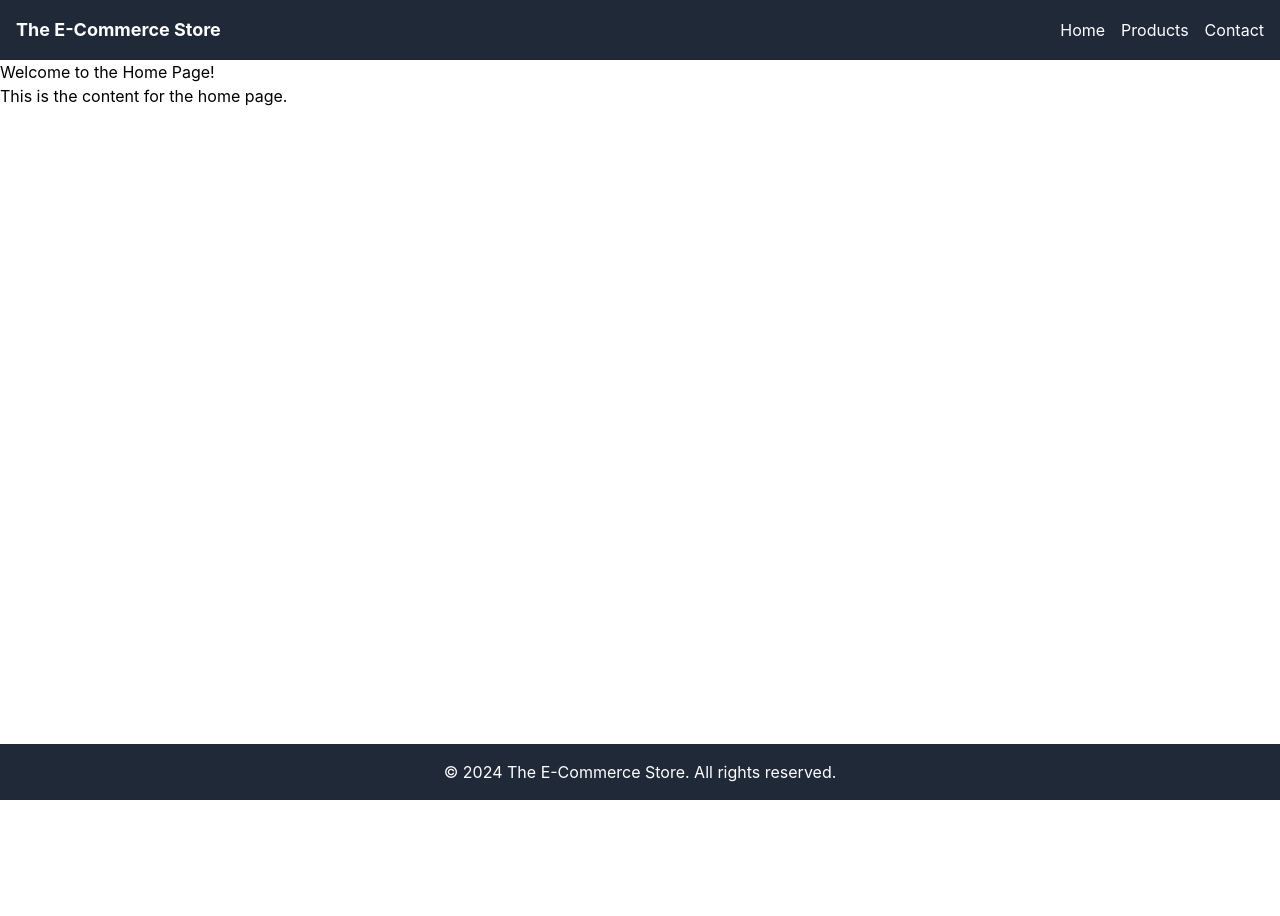
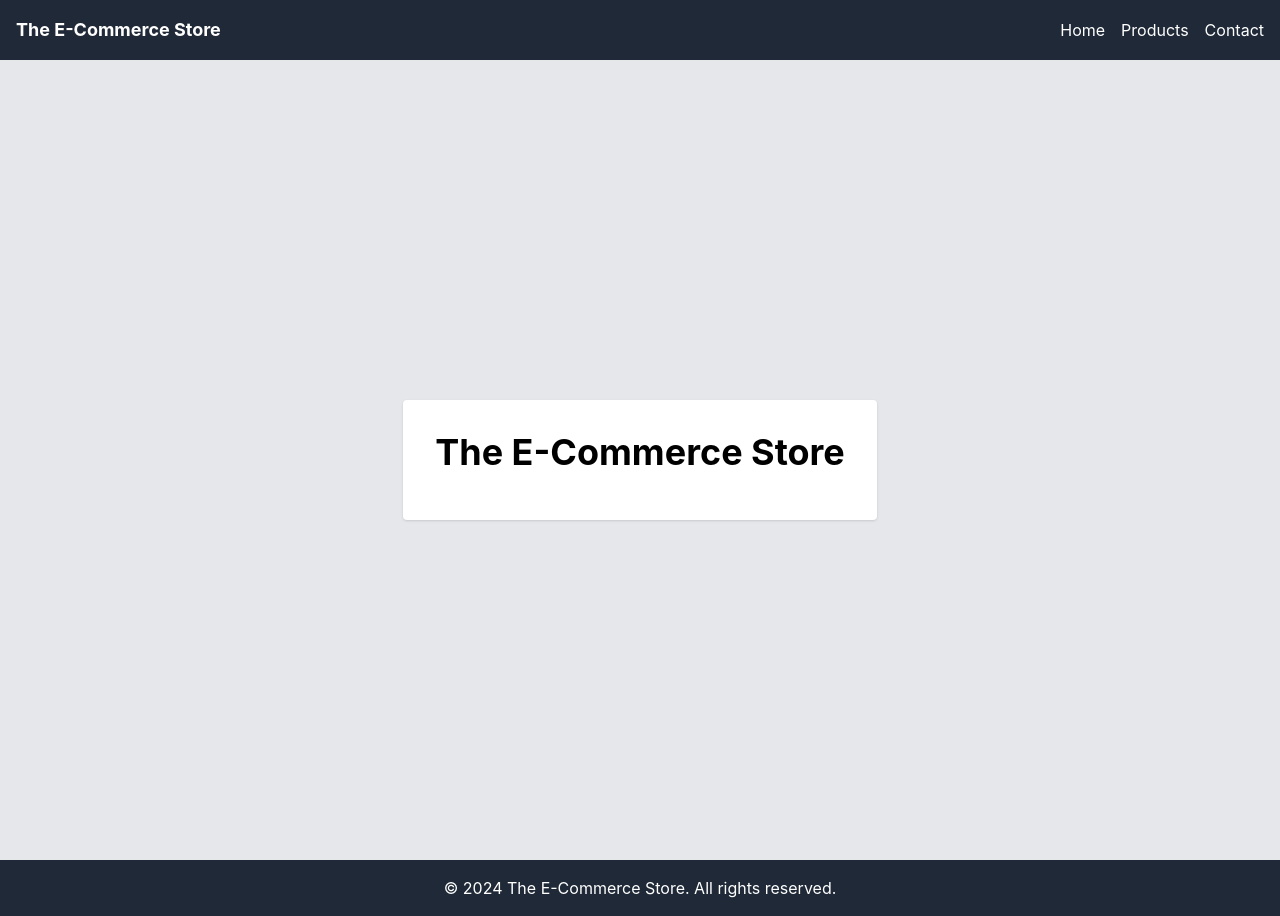
Before and after one commit to kmcarlson/JS_Frameworks_CA, a React (Create React App) app in the folder jsframeworksca/: page / in a window 1280 px wide. Before the commit the page ends 800 px from the top, so only its background shows below. Built offline with nearby package versions, Linux system fonts and the light colour scheme.

Commit message:
layout comp

```diff
--- a/jsframeworksca/src/App.js
+++ b/jsframeworksca/src/App.js
@@ -1,33 +1,22 @@
 // App.js
 import React from 'react';
 import { BrowserRouter as Router, Route, Routes } from 'react-router-dom';
-import Header from './comp/header';
-import Footer from './comp/footer';
+import Layout from './comp/Layout/layout';
 import Products from './pages/products';
+import Home from './pages/home';
 import Contact from './pages/contact';
 import './App.css';
-
-const Home = () => (
-  <div>
-    <h1>Welcome to the Home Page!</h1>
-    <p>This is the content for the home page.</p>
-  </div>
-);
 
 function App() {
   return (
     <Router>
-      <div className="flex flex-col min-h-screen">
-        <Header />
-        <div className="flex-1">
-          <Routes>
-            <Route path="/products" element={<Products />} />
-            <Route path="/contact" element={<Contact />} />
-            <Route path="/" element={<Home />} />
-          </Routes>
-        </div>
-        <Footer />
-      </div>
+      <Layout>
+        <Routes>
+          <Route path="/products" element={<Products />} />
+          <Route path="/contact" element={<Contact />} />
+          <Route path="/" element={<Home />} />
+        </Routes>
+      </Layout>
     </Router>
   );
 }
--- /dev/null
+++ b/jsframeworksca/src/comp/Layout/layout.js
@@ -0,0 +1,18 @@
+
+import React from 'react';
+import Header from './header';
+import Footer from './footer';
+
+const Layout = ({ children }) => {
+  return (
+    <div className="flex flex-col min-h-screen">
+      <Header />
+      <div className="flex-1">
+        {children}
+      </div>
+      <Footer />
+    </div>
+  );
+};
+
+export default Layout;
--- /dev/null
+++ b/jsframeworksca/src/pages/checkout.js
@@ -0,0 +1,11 @@
+import React from 'react';
+
+const Checkout = () => {
+    return (
+        <div>
+           <h3>Checkout</h3>
+        </div>
+    );
+};
+
+export default Checkout;
--- /dev/null
+++ b/jsframeworksca/src/pages/checkoutSuccess.js
@@ -0,0 +1,14 @@
+import React from 'react';
+
+const CheckoutSuccess = () => {
+    return (
+        <div>
+            <h1>Takk for din bestilling!</h1>
+            <p>Vi setter pris på din støtte.</p>
+            <p>Din bestilling vil bli behandlet og sendt så snart som mulig.</p>
+            <p>Ta gjerne kontakt med oss hvis du har spørsmål.</p>
+        </div>
+    );
+};
+
+export default CheckoutSuccess;
--- /dev/null
+++ b/jsframeworksca/src/pages/home.js
@@ -0,0 +1,13 @@
+import React from 'react';
+
+const Home = () => {
+    return (
+        <div className="bg-gray-200 min-h-screen flex items-center justify-center">
+            <div className="bg-white p-8 rounded shadow">
+                <h1 className="text-4xl font-bold mb-4">The E-Commerce Store</h1>
+            </div>
+        </div>
+    );
+};
+
+export default Home;
```
Also changed, not shown: jsframeworksca/src/comp/Layout/footer.js (renamed from jsframeworksca/src/comp/footer.js), jsframeworksca/src/comp/Layout/header.js (renamed from jsframeworksca/src/comp/header.js).
